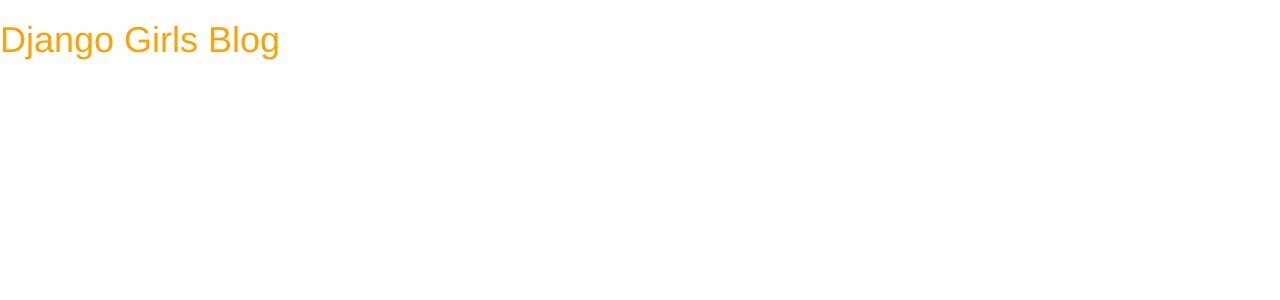
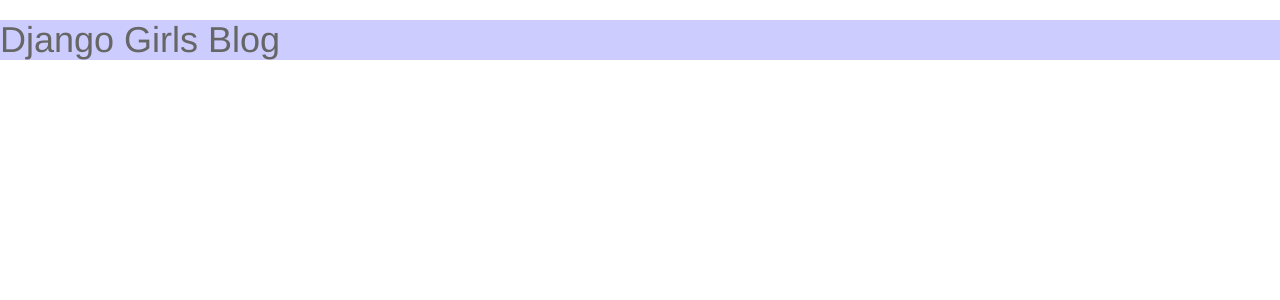
Before and after one commit to Mamechanista/my-first-blog, a Django app: page / in a window 1280 px wide. Shown: the top 300 px of the page. Run offline with Django 3.2, Linux system fonts and the light colour scheme; data that the repository does not hold is empty; some libraries are stand-ins or nearby versions.

Commit message:
Modified css color

```diff
--- a/blog/static/css/blog.css
+++ b/blog/static/css/blog.css
@@ -1,3 +1,10 @@
 h1 a {
-    color: #FCA205;
+    color: #666666;
 }
+.title {
+    background-color:#CCCCFF;
+}
+
+div {
+    background-color:#FFCCFF;
+}
--- a/blog/templates/blog/post_list.html
+++ b/blog/templates/blog/post_list.html
@@ -6,7 +6,7 @@
       <link rel="stylesheet" href="{% static 'css/blog.css' %}">
     </head>
     <body>
-        <div>
+        <div class = 'title'>
             <h1><a href="/">Django Girls Blog</a></h1>
         </div>
 
```
